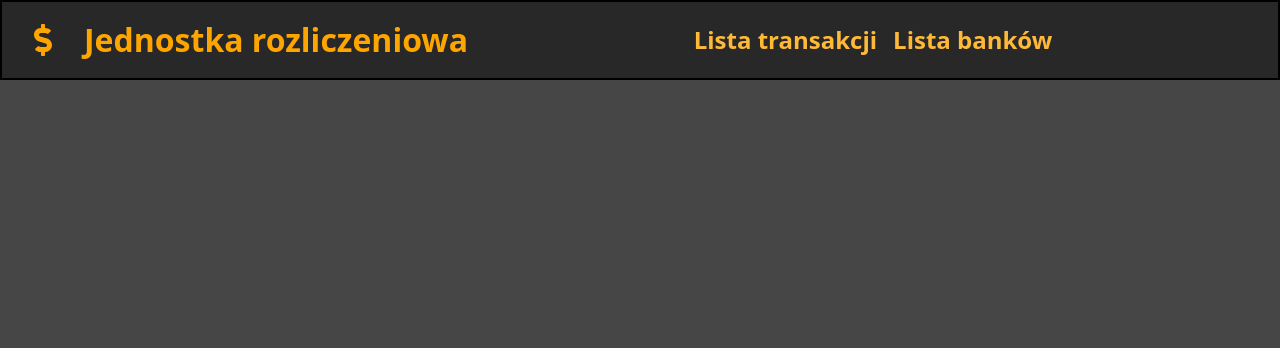
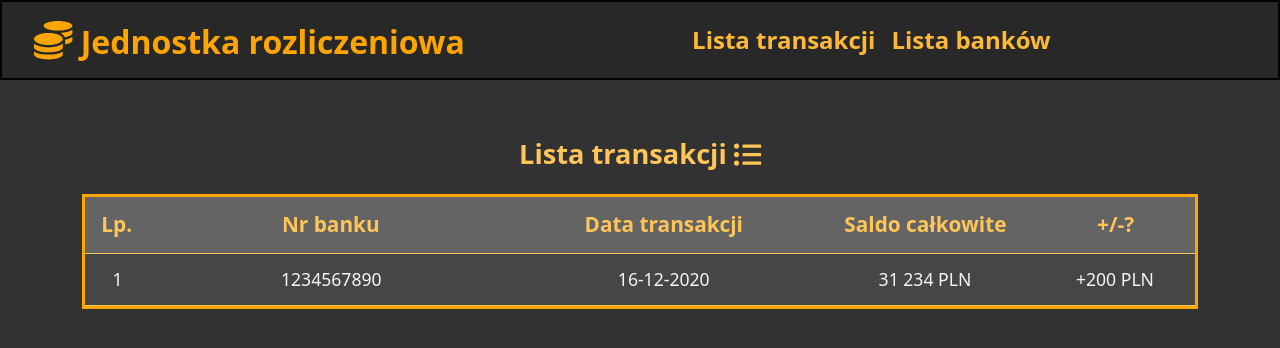
Before and after one commit to piotranon/PAB_Jednostka_Rozliczajaca, an Angular app in the folder front/: page / in a window 1280 px wide. Shown: the top 348 px of the page. Built offline with nearby package versions, Linux system fonts and the light colour scheme.

Commit message:
added routes, lists of banks and transactions

```diff
--- a/front/src/app/bank-details/bank-details.component.html
+++ b/front/src/app/bank-details/bank-details.component.html
@@ -1 +1 @@
-<p>Co tu ma być?</p>
+<p>bank-details works!</p>
--- a/front/src/app/banks-list/banks-list.component.html
+++ b/front/src/app/banks-list/banks-list.component.html
@@ -1 +1,41 @@
-<p>banks-list works!</p>
+<div class="container">
+
+    <div class="row justify-content-center">
+        <div class="col-8 Subtitle text-center">
+            Lista banków
+            <fa-icon [icon]="faListUl" class="BankIcon"></fa-icon>
+        </div>
+    </div>
+
+    <div class="banks-list">
+        <div class="banks-list-header">
+            <p class="title-column">
+                Lp.
+            </p>
+            <p class="title-column">
+                Nazwa banku
+            </p>
+            <p class="title-column">
+                Nr banku
+            </p>
+        </div>
+
+
+        <!-- rout żeby calośc prznosiła do bank-details-->
+        <div class="banks-list-item">
+            <p>
+                <!-- {{i+1}} -->
+                1
+            </p>
+            <p>
+                Nazwa banku
+            </p>
+            <p>
+                1234567890
+            </p>
+
+        </div>
+
+    </div>
+
+</div>
--- a/front/src/app/banks-list/banks-list.component.scss
+++ b/front/src/app/banks-list/banks-list.component.scss
@@ -0,0 +1,52 @@
+.Subtitle{
+    color: rgb(255, 197, 88);
+    font-size: 1.7em;
+    font-weight: 600;
+    padding: 2em 0.5em 0.7em 0.5em;
+    cursor: default;
+}
+
+.banks-list{
+    border: 3px solid orange;
+    background-color: rgb(100, 100, 100);
+    text-align: center;
+   // margin: auto;
+}
+
+.banks-list-header,
+.banks-list-item{
+    display: grid;
+    grid-template-columns: 2fr 6fr 9fr;
+    padding: 0.5em;
+   // margin: auto;
+}
+
+.banks-list-header{
+    cursor: default;
+}
+
+.banks-list-item{
+    background-color: rgb(70,70,70);
+    color: rgb(245,245,245);
+    font-size: 1.1em;
+    border-top: 1px solid rgb(255, 197, 88);
+    border-bottom: 1px solid rgb(255, 197, 88);
+
+}
+
+.banks-list-item:hover{
+    background-color:  rgb(90, 90, 90);
+    font-weight: bold;
+    cursor: pointer;
+}
+
+.title-column{
+    color: rgb(255, 197, 88);
+    font-weight: 600;
+    font-size: 1.3em;
+}
+
+p{
+    margin-top: 0.2em;
+    margin-bottom: 0.2em;
+}
--- a/front/src/app/banks-list/banks-list.component.ts
+++ b/front/src/app/banks-list/banks-list.component.ts
@@ -1,4 +1,6 @@
 import { Component, OnInit } from '@angular/core';
+import {faListUl} from '@fortawesome/free-solid-svg-icons';
+
 
 @Component({
   selector: 'app-banks-list',
@@ -6,6 +8,7 @@ import { Component, OnInit } from '@angular/core';
   styleUrls: ['./banks-list.component.scss']
 })
 export class BanksListComponent implements OnInit {
+  faListUl = faListUl;
 
   constructor() { }
 
--- a/front/src/app/top-bar/top-bar.component.html
+++ b/front/src/app/top-bar/top-bar.component.html
@@ -1,18 +1,22 @@
 <nav class="navbar navbar-expand-lg navbar-light">
-    <fa-icon routerLink="/" [icon]="faDollarSign" class="BankIcon"></fa-icon>
-    <a class="Title" href="#">Jednostka rozliczeniowa</a>
-    <button class="navbar-toggler" type="button" data-toggle="collapse" data-target="#navbarNav" aria-controls="navbarNav" aria-expanded="false" aria-label="Toggle navigation">
-      <span class="navbar-toggler-icon"></span>
-    </button>
+    <a class="Title" href="#">
+        <fa-icon routerLink="/" [icon]="faCoins" class="BankIcon"></fa-icon>
+         Jednostka rozliczeniowa
+    </a>
+
+    <!-- Toggle button jak ktoś będzie wiedział jak-->
+
     <div class="d-md-flex d-block flex-row mx-md-auto mx-0">
         <div class="collapse navbar-collapse mr-auto" id="navbarNavAltMarkup">
             <div class="navbar-nav">
-                <a class="nav-item nav-link" href="#">Lista transakcji</a>
-                <a class="nav-item nav-link" href="#">Lista banków</a>
+                <a class="nav-item nav-link" routerLink="/">Lista transakcji</a>
+                <a class="nav-item nav-link" routerLink="/banks-list">Lista banków</a>
             </div>
         </div>
     </div>
+
   </nav>
+
 
 
 <!--
--- a/front/src/app/top-bar/top-bar.component.scss
+++ b/front/src/app/top-bar/top-bar.component.scss
@@ -24,6 +24,6 @@ a{
 
 .BankIcon{
     color: orange;
-    padding-left: 1em;
-    font-size: 2em;
+    font-size: 1.2em;
+    // margin: 0 0.1em 0 0.5em;
 }
--- a/front/src/app/top-bar/top-bar.component.ts
+++ b/front/src/app/top-bar/top-bar.component.ts
@@ -1,5 +1,5 @@
 import { Component, OnInit } from '@angular/core';
-import {faDollarSign} from '@fortawesome/free-solid-svg-icons';
+import {faCoins} from '@fortawesome/free-solid-svg-icons';
 
 @Component({
   selector: 'app-top-bar',
@@ -7,7 +7,7 @@ import {faDollarSign} from '@fortawesome/free-solid-svg-icons';
   styleUrls: ['./top-bar.component.scss']
 })
 export class TopBarComponent implements OnInit {
-  faDollarSign = faDollarSign;
+  faCoins = faCoins;
 
   constructor() { }
 
--- a/front/src/app/transaction-list/transaction-list.component.html
+++ b/front/src/app/transaction-list/transaction-list.component.html
@@ -1 +1,54 @@
-<p>transaction-list works!</p>
+<div class="container">
+
+    <div class="row justify-content-center">
+        <div class="col-8 Subtitle text-center">
+            Lista transakcji
+            <fa-icon [icon]="faListUl" class="BankIcon"></fa-icon>
+        </div>
+    </div>
+
+    <div class="transactions-list">
+        <div class="transactions-list-header">
+            <p class="title-column">
+                Lp.
+            </p>
+            <p class="title-column">
+                Nr banku
+            </p>
+            <p class="title-column">
+                Data transakcji
+            </p>
+            <p class="title-column">
+                Saldo całkowite
+            </p>
+            <p class="title-column">
+                +/-?
+                <!-- do zmiany -->
+            </p>
+        </div>
+
+
+        <!-- rout żeby calośc prznosiła do transaction-details-->
+        <div class="transactions-list-item">
+            <p>
+                <!-- {{i+1}} -->
+                1
+            </p>
+            <p>
+                1234567890
+            </p>
+            <p>
+                16-12-2020
+            </p>
+            <p>
+                31 234 PLN
+            </p>
+            <p>
+               +200 PLN
+            </p>
+
+        </div>
+
+    </div>
+
+</div>
--- a/front/src/app/transaction-list/transaction-list.component.scss
+++ b/front/src/app/transaction-list/transaction-list.component.scss
@@ -0,0 +1,52 @@
+.Subtitle{
+    color: rgb(255, 197, 88);
+    font-size: 1.7em;
+    font-weight: 600;
+    padding: 2em 0.5em 0.7em 0.5em;
+    cursor: default;
+}
+
+.transactions-list{
+    border: 3px solid orange;
+    background-color: rgb(100, 100, 100);
+    text-align: center;
+    margin: auto;
+}
+
+.transactions-list-header,
+.transactions-list-item{
+    display: grid;
+    grid-template-columns: 1fr 8fr 6fr 5fr 3fr;
+    padding: 0.5em;
+    margin: auto;
+}
+
+.transactions-list-header{
+    cursor: default;
+
+}
+
+.transactions-list-item{
+    background-color: rgb(70,70,70);
+    color: rgb(245,245,245);
+    font-size: 1.1em;
+    border-top: 1px solid rgb(255, 197, 88);
+    border-bottom: 1px solid rgb(255, 197, 88);
+}
+
+.transactions-list-item:hover{
+    background-color:  rgb(90, 90, 90);
+    font-weight: bold;
+    cursor: pointer;
+}
+
+.title-column{
+    color: rgb(255, 197, 88);
+    font-weight: 600;
+    font-size: 1.3em;
+}
+
+p{
+    margin-top: 0.2em;
+    margin-bottom: 0.2em;
+}
--- a/front/src/app/transaction-list/transaction-list.component.ts
+++ b/front/src/app/transaction-list/transaction-list.component.ts
@@ -1,4 +1,5 @@
 import { Component, OnInit } from '@angular/core';
+import {faListUl} from '@fortawesome/free-solid-svg-icons';
 
 @Component({
   selector: 'app-transaction-list',
@@ -6,6 +7,7 @@ import { Component, OnInit } from '@angular/core';
   styleUrls: ['./transaction-list.component.scss']
 })
 export class TransactionListComponent implements OnInit {
+  faListUl = faListUl;
 
   constructor() { }
 
--- a/front/src/styles.scss
+++ b/front/src/styles.scss
@@ -1,5 +1,5 @@
 /* You can add global styles to this file, and also import other style files */
 html,body{
     font-family: Lato;
-    background-color: rgb(70,70,70);
+    background-color: rgb(50,50,50) !important;
 }
```
Also changed, not shown: front/src/app/app-routing.module.ts (+8 -1 lines).
